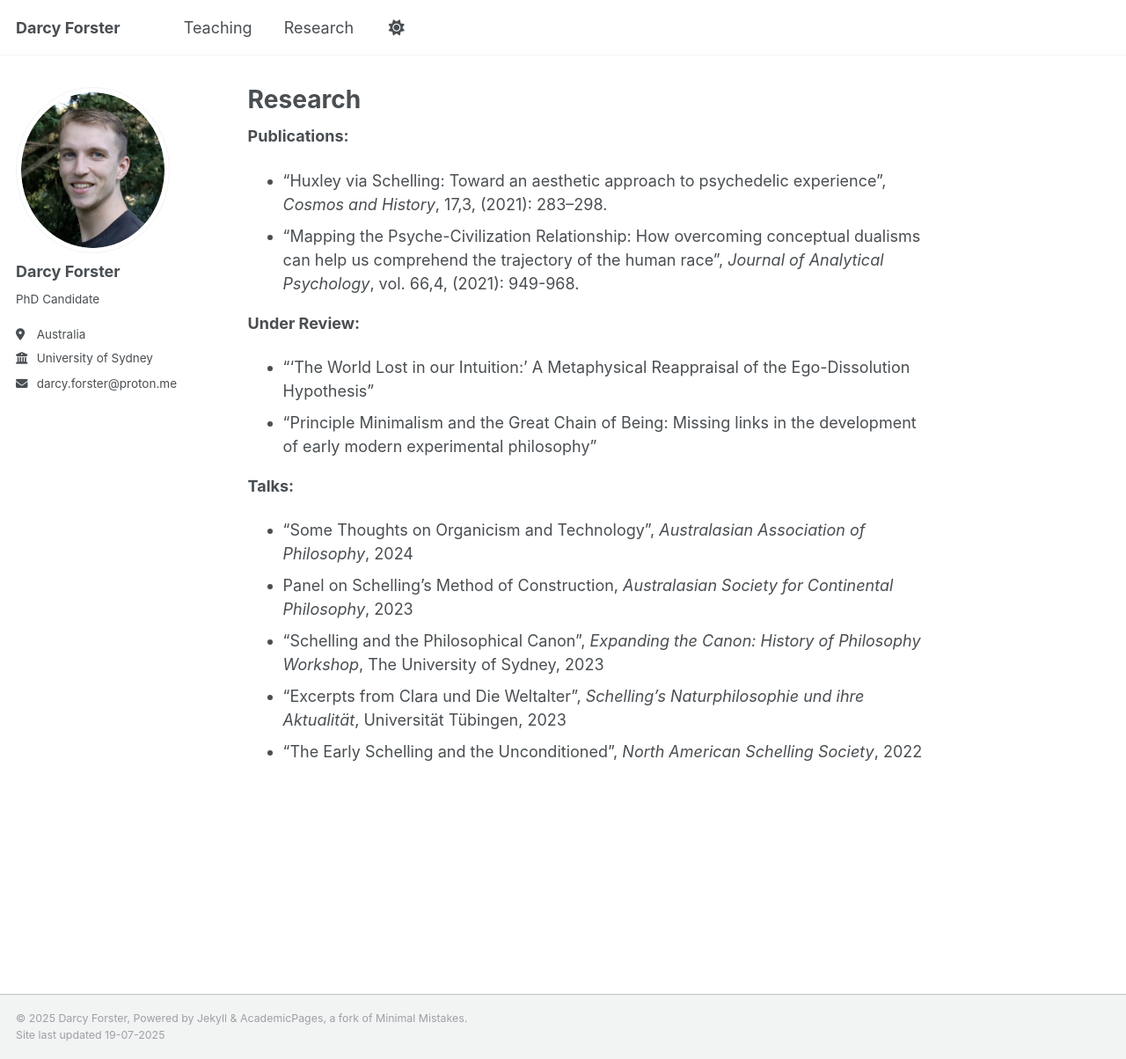
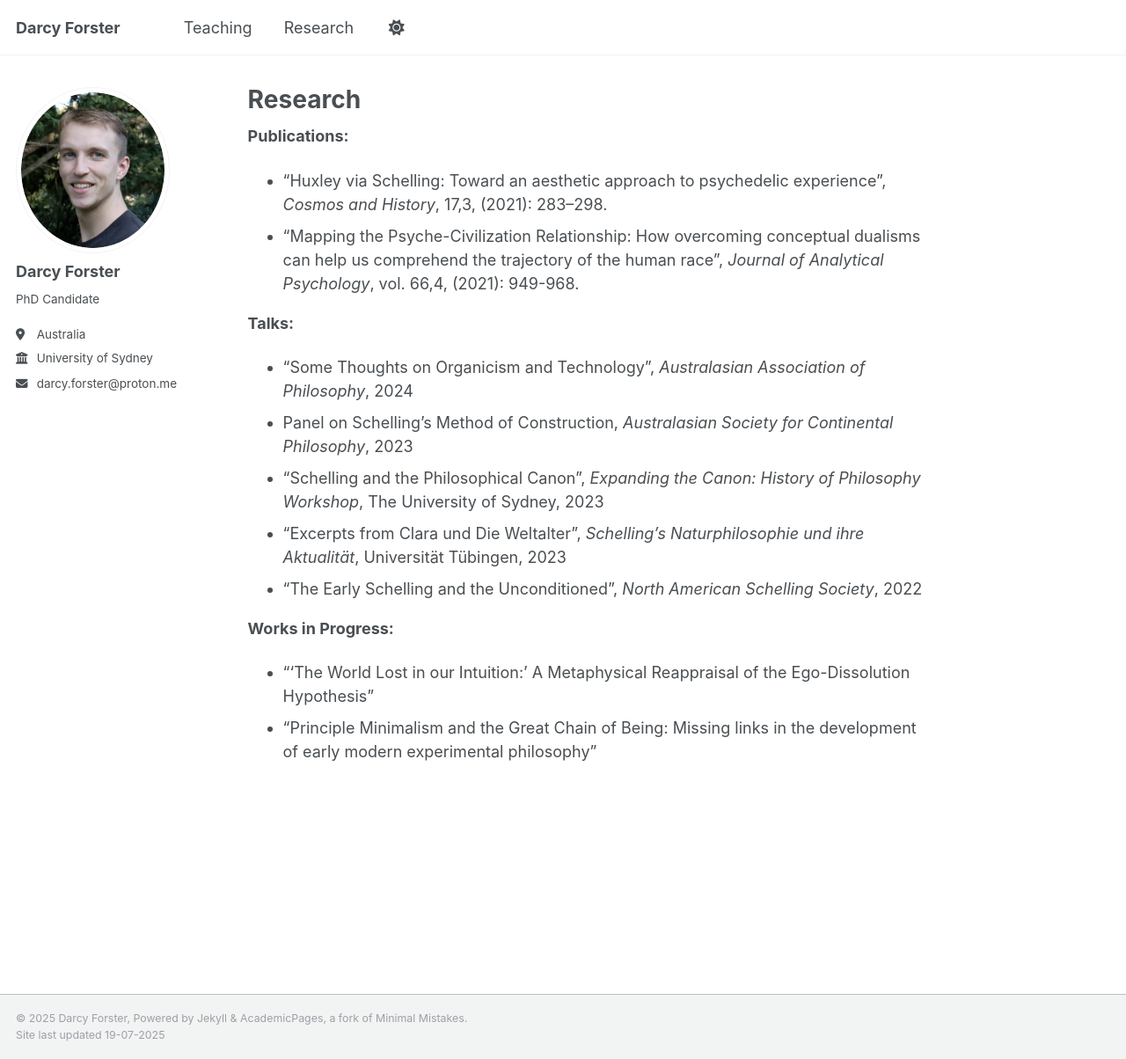
Before and after one commit to darcyforster/academic-pages, a Jekyll site: the page built from _pages/research.md, in a window 1280 px wide and 1204 px high. Shown: the whole window at 88% size. Built offline with Jekyll 4.4.1, drawn with Linux system fonts in a browser that asks for light colours.

Commit message:
Update research.md

```diff
--- a/_pages/research.md
+++ b/_pages/research.md
@@ -7,13 +7,13 @@ permalink: /research/
 * “Huxley via Schelling: Toward an aesthetic approach to psychedelic experience”, *Cosmos and History*, 17,3, (2021): 283–298.
 * “Mapping the Psyche-Civilization Relationship: How overcoming conceptual dualisms can help us comprehend the trajectory of the human race”, *Journal of Analytical Psychology*, vol. 66,4, (2021): 949-968.
 
-**Under Review:**
-* “‘The World Lost in our Intuition:’ A Metaphysical Reappraisal of the Ego-Dissolution Hypothesis”
-* “Principle Minimalism and the Great Chain of Being: Missing links in the development of early modern experimental philosophy”
-
 **Talks:**
 * “Some Thoughts on Organicism and Technology”, *Australasian Association of Philosophy*, 2024
 * Panel on Schelling’s Method of Construction, *Australasian Society for Continental Philosophy*, 2023
 * “Schelling and the Philosophical Canon”, *Expanding the Canon: History of Philosophy Workshop*, The University of Sydney, 2023
 * “Excerpts from Clara und Die Weltalter”, *Schelling’s Naturphilosophie und ihre Aktualität*, Universität Tübingen, 2023
 * “The Early Schelling and the Unconditioned”, *North American Schelling Society*, 2022
+
+**Works in Progress:**
+* “‘The World Lost in our Intuition:’ A Metaphysical Reappraisal of the Ego-Dissolution Hypothesis”
+* “Principle Minimalism and the Great Chain of Being: Missing links in the development of early modern experimental philosophy”
```
